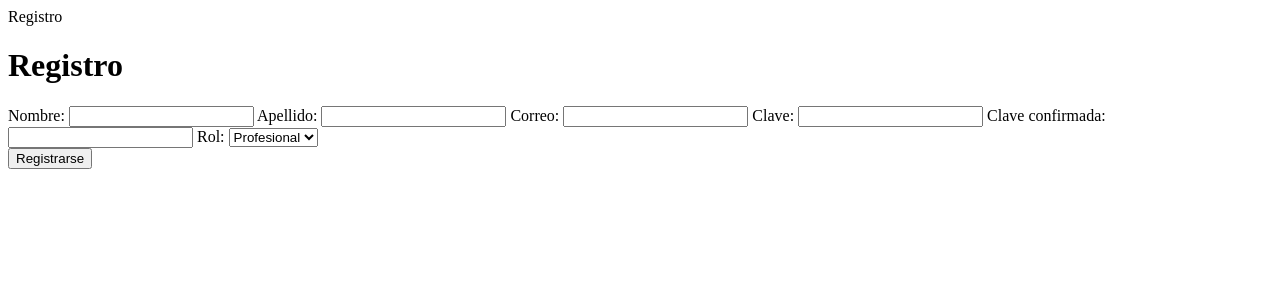
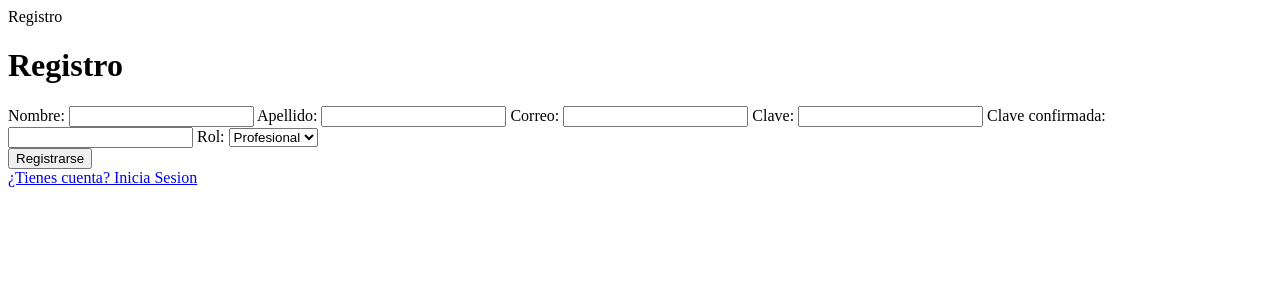
Before and after one commit to yUMIP04/PlataformReservas-AgendaServicios, a Django app: page /registro/ in a window 1280 px wide. Shown: the top 300 px of the page. Run offline with Django 5.2, Linux system fonts and the light colour scheme.

Commit message:
-Evitando que crashe el programa en iniciar sesion y registro.

```diff
--- a/templates/users/index.html
+++ b/templates/users/index.html
@@ -37,5 +37,9 @@
 
     </div>
 
+     <div class="links">
+            <a href="{% url 'inicio_sesion' %}">¿Tienes cuenta? Inicia Sesion</a>
+        </div>
+
 </form>
 {%endblock  %}
--- a/templates/users/login.html
+++ b/templates/users/login.html
@@ -22,6 +22,10 @@
 
     </div>
 
+        <div class="links">
+            <a href="{% url 'registro' %}">¿No tienes cuenta? Registrate</a>
+        </div>
+
 </form>
 
 {% endblock  %}
--- a/users/urls.py
+++ b/users/urls.py
@@ -5,5 +5,6 @@ urlpatterns = [
     path('registro/', views.index, name='registro'),
     path('Inicio/', views.Inicio, name='Inicio'),
     path('inicio_sesion/', views.inicio_sesion, name='inicio_sesion'),
-    path('catalogo/', views.catalogo, name='catalogo')
+    path('catalogo/', views.catalogo, name='catalogo'),
+    path('cerrar_sesion/', views.cerrar_sesion, name='cerrar_sesion')
 ]
--- a/users/views.py
+++ b/users/views.py
@@ -26,6 +26,9 @@ def index(request):
             print("🥳Se inserto correctamente el usuario")
             return redirect('inicio_sesion')
 
+        else:
+            print("❌ No se pudo registrar usuario.")
+            return render(request, 'users/index.html')
 
     return render(request, 'users/index.html')
 
@@ -63,6 +66,7 @@ def inicio_sesion(request):
         except Exception as e:
 
             print(f"Hubo un error al iniciar sesion: {e}")
+            return render(request, 'users/login.html')
 
     return render(request, 'users/login.html')
 
@@ -70,9 +74,9 @@ def inicio_sesion(request):
 
 def Inicio(request):
 
-    if not 'nombre_usuario' in request:
+    if 'nombre_usuario' not in request.session:
 
-        return redirect('inicio sesion')
+        return redirect('inicio_sesion')
 
     return render(request, 'users/agenda.html')
 
@@ -80,10 +84,15 @@ def Inicio(request):
 
 def catalogo(request):
 
+    if 'nombre_usuario' not in request.session:
+
+        return redirect('inicio_sesion')
+
     return render(request, 'users/catalogo.html')
 
 #🌟 CERRAR SESION
 
 def cerrar_sesion(request):
 
-    return redirect('inicio_sesion')
+    request.session.flush()
+    return redirect(request, 'inicio_sesion')
```
Also changed, not shown: templates/users/base.html (added).
